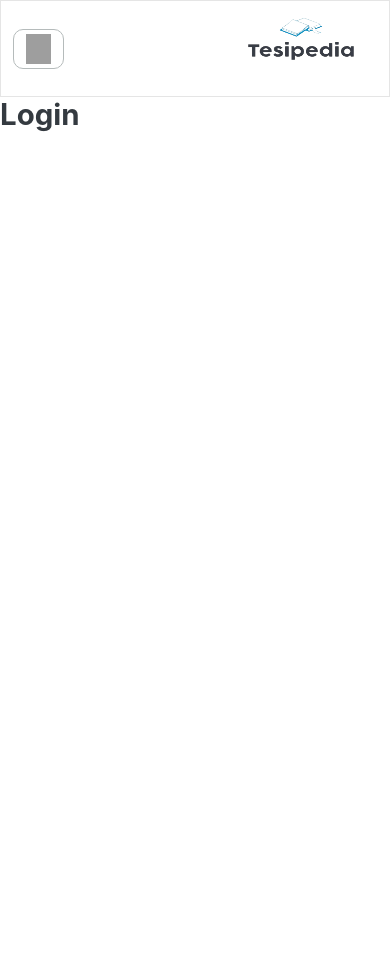
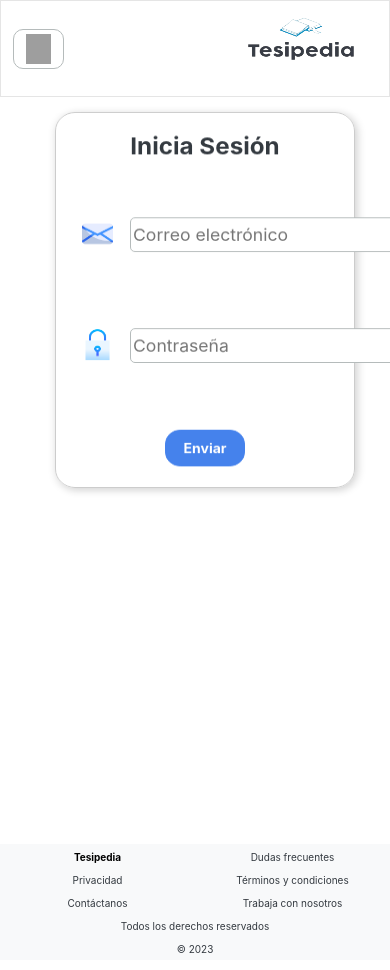
Before and after one commit to Arturo0214/tesipedia-frontend, a React (Vite) app: page /login in a window 390 px wide. Before the commit the page ends 844 px from the top, so only its background shows below. Built offline with nearby package versions, Linux system fonts and the light colour scheme; grey boxes are pictures that could not be loaded.

Commit message:
feat: finished login/register page, working on the Dashboard.

```diff
--- a/src/components/Footer/Footer.jsx
+++ b/src/components/Footer/Footer.jsx
@@ -1,19 +1,18 @@
-import React from 'react';
-import './footer.css';
+import './footer.css'
 
 const Footer = () => {
   return (
-    <footer className={`bg-light text-center text-dark fixed-bottom`}>
+    <footer className={`bg-light text-center text-dark`}>
       <section className="footer">
           <div className="row">
             <div className="col-12 col-md-1 text-justify">
-              <a>
+              <a className='tesipedia'>
                 <strong>Tesipedia</strong>
               </a>
             </div>
             <br />
             <div className="col-12 col-md-1 text-justify">
-              <a>Todos los derechos reservados © {new Date().getFullYear()}</a>
+              <a>Dudas frecuentes</a>
             </div>
             <div className="col-12 col-md-1 text-justify">
               <a>Privacidad</a>
@@ -28,12 +27,12 @@ const Footer = () => {
               <a>Trabaja con nosotros</a>
             </div>
             <div className="col-12 col-md-1 text-justify">
-              <a>Dudas frecuentes</a>
+              <a>Todos los derechos reservados © {new Date().getFullYear()}</a>
             </div>
           </div>
       </section>
     </footer>
-  );
-};
+  )
+}
 
-export default Footer;
+export default Footer
--- a/src/components/Footer/footer.css
+++ b/src/components/Footer/footer.css
@@ -1,4 +1,5 @@
-.footer{
+/* Estilo para dispositivos grandes */
+.footer {
   display: flex;
   flex-direction: row;
   justify-content: center;
@@ -7,7 +8,8 @@
   height: 60px;
   text-align: justify;
 }
-.row{
+
+.row {
   display: flex;
   flex-direction: row;
   align-items: center;
@@ -15,32 +17,33 @@
   text-align: start;
   width: 100%;
 }
-.text-justify{
 
+.text-justify {
   width: 150px;
   padding: 0;
   margin: 0 auto;
   text-align: center;
 }
+
 /* Estilo para dispositivos grandes */
 .footer a {
-  font-size: 13.5px;
-  color: #ccc;
+  font-size: 13px;
 }
+.tesipedia{
 
+  text-decoration: none;
+  color: black;
+}
 /* Estilo para dispositivos pequeños */
 @media (max-width: 576px) {
+  .footer {
+    flex-direction: column; /* Cambiar la dirección de los elementos */
+    height: auto; /* Permitir que el alto del footer se ajuste según el contenido */
+    margin-bottom: 10px;
+  }
+
   .footer a {
-    font-size: 14px;
+    font-size: 10px;
     margin-bottom: 5px; /* Ajustar el espacio entre elementos */
   }
-  .footer{
-    display: flex;
-    flex-direction: row;
-    justify-content: center;
-    align-items: center;
-    width: 100%;
-    height: 30px;
-    text-align: justify;
-  }
 }
--- a/src/features/auth/authService.js
+++ b/src/features/auth/authService.js
@@ -3,12 +3,17 @@ import axios from 'axios'
 const API_URL = 'https://spotless-sombrero-hen.cyclic.app/'
 
 let user = null
-//Registrar un usuario
+
 const register = async (userData) => {
-  const response = await axios.post(`${API_URL}/users`, userData)
-  return response.data
+  try {
+    const response = await axios.post(`${API_URL}users`, userData)
+    return response.data
+  } catch (error) {
+    // Aquí puedes manejar el error como desees, por ejemplo, mostrando un mensaje de error o registrándolo en un servicio de monitoreo de errores.
+    console.error('Error al registrar el usuario:', error)
+    throw error // Lanzar el error nuevamente para que el componente o función que llama a register también pueda manejarlo.
+  }
 }
-
 export function setCookie(name, value, days) {
   let expires = ''
   if (days) {
@@ -36,12 +41,18 @@ export function deleteCookie(name) {
 
 // Iniciar sesión como usuario
 const login = async (userData) => {
-  const response = await axios.post(`${API_URL}/users/login`, userData)
-  if (response.data) {
-    user = response.data
-    setCookie('user', JSON.stringify(user), 1)
+  try {
+    const response = await axios.post(`${API_URL}users/login`, userData)
+    if (response.data) {
+      user = response.data
+      setCookie('user', JSON.stringify(user), 1)
+    }
+    return user
+  } catch (error) {
+    // Aquí puedes manejar el error como desees, por ejemplo, mostrando un mensaje de error o registrándolo en un servicio de monitoreo de errores.
+    console.error('Error al iniciar sesión:', error)
+    throw error; // Lanzar el error nuevamente para que el componente o función que llama a login también pueda manejarlo.
   }
-  return user
 }
 
 // Cerrar sesión como usuario
--- a/src/pages/Login/Login.jsx
+++ b/src/pages/Login/Login.jsx
@@ -1,18 +1,109 @@
-import './login.css'
-import React from 'react'
-import Navbar from '../../components/Navbar/Navbar'
+import { useState, useEffect } from "react";
+import { useDispatch, useSelector } from 'react-redux'
+import { useNavigate } from "react-router-dom"
+import { login, reset } from '../../features/auth/authSlice'
+import { toast } from 'react-toastify'
+import mail from '../../assets/email.png'
+import passw from '../../assets/bloqueado.png'
+import Spinner from "../../components/Spinner/Spinner"
+import Navbar from "../../components/Navbar/Navbar"
+import Footer from "../../components/Footer/Footer"
 
 const Login = () => {
+  const dispatch = useDispatch()
+  const navigate = useNavigate()
+
+  const { isLoading, isSuccess, error, message } = useSelector((state) => state.auth)
+
+  const [formData, setFormData] = useState({
+    email: '',
+    password: ''
+  });
+
+  const { email, password } = formData
+
+  useEffect(() => {
+    if (error) {
+      toast.error('datos incorrectos')
+    } else if (isSuccess) {
+      navigate('/')
+    } else {
+      dispatch(reset())
+    }
+  }, [error, isSuccess, message])
+
+  const onChange = (e) => {
+    setFormData({ ...formData, [e.target.name]: e.target.value })
+  }
+
+  const onSubmit = (e) => {
+    e.preventDefault();
+    const { email, password} = formData // Incluimos la selección del usuario
+    dispatch(login({ email, password})) // Enviamos la selección del usuario a través de la acción login()
+    toast.success("login exitoso!, redirigiendo...")
+  }
+
+  if (isLoading) {
+    return <Spinner/>
+  }
+
+
   return (
     <>
     <header>
-      <Navbar/>
+      <Navbar></Navbar>
     </header>
-    <div className='title'>
-      <h1>Login</h1>
-    </div>
+      <main>
+        <section className="d-flex justify-content-center form-container">
+          <form className="form" onSubmit={onSubmit}>
+          <div className='title'>
+          <h3>Inicia Sesión</h3>
+          </div>
+            <div className="form-group">
+              <div className="input-order">
+                <span className="input-image">
+                  <img src={mail} alt="Email" />
+                </span>
+                <input
+                  type="email"
+                  className="input"
+                  name="email"
+                  id="email"
+                  value={email}
+                  placeholder="Correo electrónico"
+                  onChange={onChange}
+                />
+              </div>
+            </div>
+            <div className="form-group">
+              <div className="input-order">
+                <span className="input-image">
+                  <img src={passw} alt="Password" />
+                </span>
+                <input
+                  type="password"
+                  className="input"
+                  name="password"
+                  id="password"
+                  value={password}
+                  placeholder="Contraseña"
+                  onChange={onChange}
+                />
+              </div>
+            </div>
+            <div className="submit-btn">
+              <button className="btn btn-primary" type="submit">
+                <strong>Enviar</strong>
+              </button>
+            </div>
+          </form>
+        </section>
+      </main>
+      <footer>
+        <Footer></Footer>
+      </footer>
     </>
   )
 }
 
-export default Login
+export default Login;
--- a/src/pages/Login/login.css
+++ b/src/pages/Login/login.css
@@ -0,0 +1,77 @@
+/* login.css */
+.form {
+    /* Estilos proporcionados para el formulario */
+    display: flex;
+    flex-direction: column;
+    margin-top: 130px;
+    align-items: center;
+    justify-content: center;
+    width: 410px;
+    height: 400px;
+    border: 1px solid #ccc;
+    border-radius: 20px;
+    box-shadow: 2px 2px 10px rgba(0, 0, 0, 0.2);
+    transform: rotateX(20deg);
+  }
+
+  /* Estilos adicionales para el formulario de inicio de sesión */
+  .form h1 {
+    font-size: 24px;
+    margin-bottom: 20px;
+  }
+
+  .form-group {
+    display: flex;
+    flex-direction: column;
+    justify-content: center;
+    padding-bottom: 20px;
+    width: 340px;
+    height: 75px;
+  }
+
+  .input-image img {
+    display: flex;
+    height: 35px;
+    width: 35px;
+    margin-right: 15px;
+  }
+
+  .input-order {
+    display: flex;
+    flex-direction: row;
+  }
+
+  .input-order input {
+    display: flex;
+    flex-direction: row;
+    width: 420px;
+    border: 0.5px solid rgb(181, 187, 187);
+    height: 37px;
+    border-radius: 5px;
+  }
+
+  /* Estilos para pantallas medianas */
+  @media (max-width: 768px) {
+    .form {
+      display: flex;
+      position: relative;
+      bottom: 30px;
+      left: 10px;
+      width: 300px;
+    }
+    .input-order {
+      width: 250px;
+    }
+    .form-group {
+      display: flex;
+      align-items: center;
+      justify-content: flex-start;
+    }
+  }
+
+  /* Estilos para pantallas pequeñas */
+  @media (max-width: 576px) {
+    .form {
+      width: 400px;
+    }
+  }
--- a/src/pages/Register/Register.jsx
+++ b/src/pages/Register/Register.jsx
@@ -28,6 +28,7 @@ const Register = () => {
   useEffect(() => {
     if (error) {
       toast.error(message)
+      console.log(error)
     }
     if (isSuccess) {
       navigate('/login')
@@ -56,10 +57,11 @@ const Register = () => {
 
   return (
     <>
+    <div className="container">
     <header>
       <Navbar/>
     </header>
-    <section className="d-flex justify-content-center">
+    <section className="d-flex justify-content-center form-container">
       <form className="form" onSubmit={onSubmit}>
         <fieldset>
           <h3 className="title d-flex justify-content-center">Regístrate</h3>
@@ -140,6 +142,7 @@ const Register = () => {
     <footer>
       <Footer/>
     </footer>
+    </div>
     </>
   )
 }
--- a/src/pages/Register/register.css
+++ b/src/pages/Register/register.css
@@ -1,10 +1,10 @@
 .form{
   display: flex;
   flex-direction: column;
-  margin-top: 50px;
+  margin-top: 130px;
   align-items: center;
-  justify-content: center;
-  width: 430px;
+  justify-content: space-around;
+  width: 410px;
   height: 400px;
   border: 1px solid #ccc;
   border-radius: 20px;
@@ -62,3 +62,15 @@
   height: 37px;
   border-radius: 5px;
 }
+
+.container {
+  display: flex;
+  flex-direction: column;
+  min-height: 100vh; /* Establecer una altura mínima de la ventana gráfica para que el footer siempre esté al final */
+}
+/* Agrega estilos a la sección principal que contiene el formulario y el footer */
+.form-container {
+  display: grid;
+  grid-template-rows: 1fr auto; /* Una fila ocupará todo el espacio disponible y la otra será el tamaño del footer */
+  min-height: 100vh; /* Asegura que la sección principal tenga al menos el 100% del alto de la ventana gráfica */
+}
```
Also changed, not shown: src/components/Navbar/Navbar.jsx (+38 -22 lines), src/features/auth/authSlice.js (+33 -39 lines), src/pages/Dashboard/Dashboard.jsx (+29 -17 lines).
